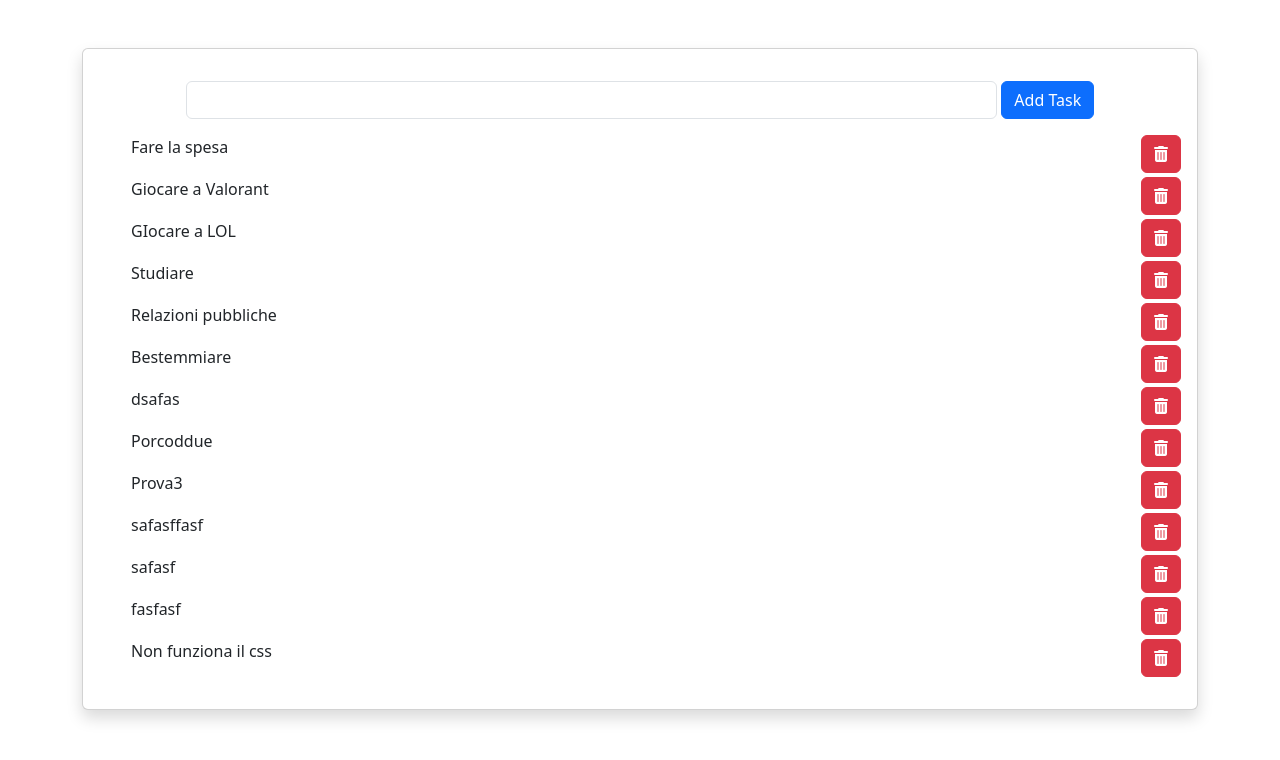
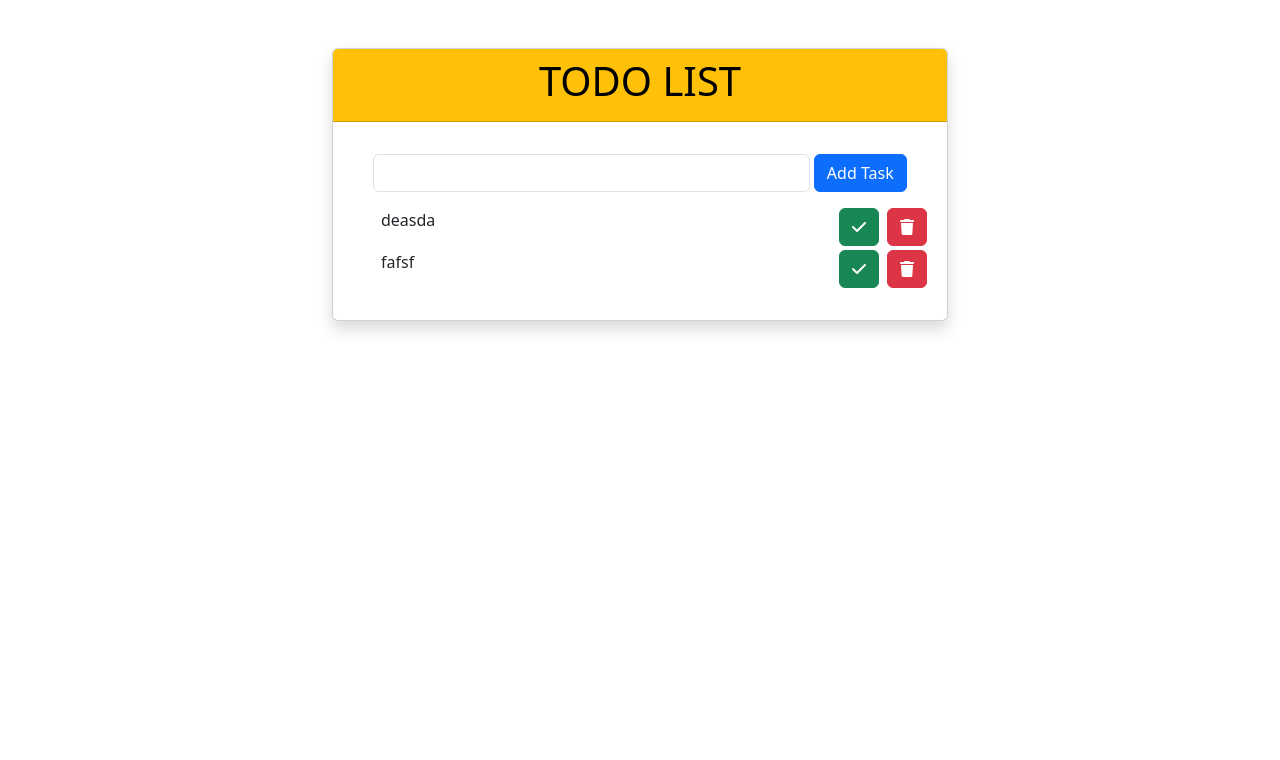
Before and after one commit to PaoloZampa/php-todo-list-json, a PHP site: page / in a window 1280 px wide. Shown: the top 760 px of the page. Run offline with PHP 8.4, Linux system fonts and the light colour scheme.

Commit message:
add delete task and toggletaskstatus methods

```diff
--- a/app.js
+++ b/app.js
@@ -22,6 +22,12 @@ createApp({
                 .then((response) => console.log(response))
                 .catch((error) => console.error(error.message));
         },
+        deleteTask(index) {
+            this.newTasks.splice(index, 1);
+        },
+        toggleTaskStatus(index) {
+            this.newTasks[index].status = this.newTasks[index].status === "true" ? "false" : "true";
+        },
     },
     mounted() {
         axios
--- a/index.php
+++ b/index.php
@@ -27,8 +27,11 @@
     <div id="app">
 
 
-        <div class="container pt-5">
+        <div class="container w-50 pt-5">
             <div class="card my_card shadow">
+                <div class="card-header text-center text-bg-warning ">
+                    <h1>TODO LIST</h1>
+                </div>
                 <div class="card-body">
                     <form class="d-flex justify-content-center my-3">
                         <input type="text" class="form-control w-75" v-model="newTaskContent">
@@ -36,11 +39,17 @@
                             Task</button>
                     </form>
                     <ul>
-                        <li v-for="Task in newTasks" class="d-flex justify-content-between my-1 ">
-                            <span>{{ Task.todo }}</span>
-                            <button class="btn btn-danger">
-                                <i class="fa-solid fa-trash-can"></i>
-                            </button>
+                        <li v-for="(task, index) in newTasks" :class="{ 'completed': task.status === 'true' }"
+                            class="d-flex justify-content-between my-1 ">
+                            <span @click="toggleTaskStatus(index)">{{ task.todo }}</span>
+                            <div>
+                                <button class="btn btn-success mx-1" @click="toggleTaskStatus(index)">
+                                    <i class="fas fa-check"></i>
+                                </button>
+                                <button class="btn btn-danger mx-1" @click="deleteTask(index)">
+                                    <i class="fas fa-trash"></i>
+                                </button>
+                            </div>
 
                         </li>
                     </ul>
--- a/style.css
+++ b/style.css
@@ -0,0 +1,4 @@
+.completed {
+    text-decoration: line-through;
+    color: gray;
+}
--- a/task.json
+++ b/task.json
@@ -1 +1 @@
-[{"todo":"Fare la spesa","status":"false"},{"todo":"Giocare a Valorant","status":"false"},{"todo":"GIocare a LOL","status":"false"},{"todo":"Studiare","status":"false"},{"todo":"Relazioni pubbliche","status":"false"},{"todo":"Bestemmiare","status":"false"},{"todo":"dsafas","status":"false"},{"todo":"Porcoddue","status":"false"},{"todo":"Prova3","status":"false"},{"todo":"safasffasf","status":"false"},{"todo":"safasf","status":"false"},{"todo":"fasfasf","status":"false"},{"todo":"Non funziona il css","status":"false"}]
+[{"todo":"deasda","status":"false"},{"todo":"fafsf","status":"false"}]
```
